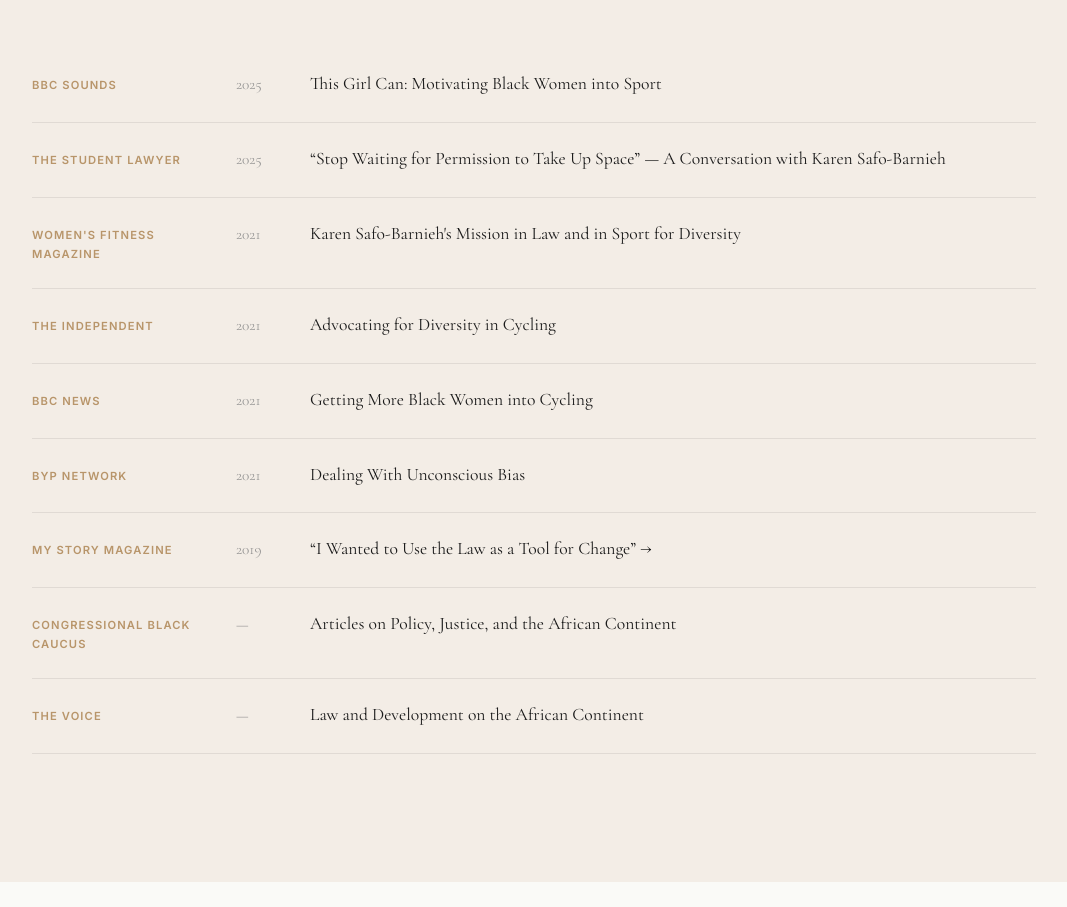
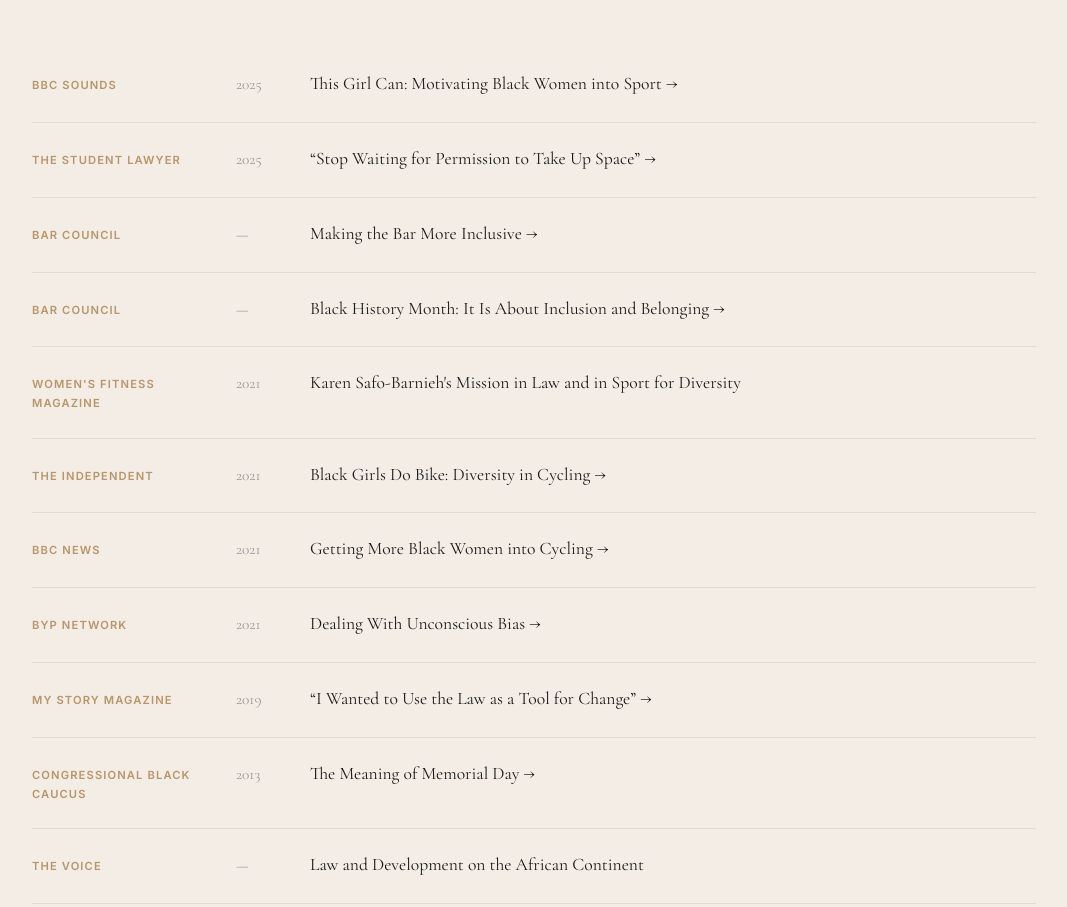
Before and after one commit to legal-hue/karen-personal-site, a plain HTML site: page index.html in a window 1280 px wide. Shown: the part 5480-6387 px from the top of the page, without its empty margins (106-1173 px from the left). Drawn offline with nearby package versions, Linux system fonts and the light colour scheme.

Commit message:
Add all publication links: BBC, Independent, Student Lawyer, Bar Council, BYP, CBC

```diff
--- a/index.html
+++ b/index.html
@@ -233,46 +233,56 @@
             <p class="label reveal">Press &amp; Publications</p>
             <h2 class="section-heading reveal">In the <em>media</em>.</h2>
             <div class="press-grid">
-                <div class="press-item reveal">
+                <a href="https://www.bbc.co.uk/sounds/play/p0m4yv3p" target="_blank" class="press-item press-item-link reveal">
                     <span class="press-outlet">BBC Sounds</span>
                     <span class="press-year">2025</span>
-                    <h3 class="press-title">This Girl Can: Motivating Black Women into Sport</h3>
-                </div>
-                <div class="press-item reveal">
+                    <h3 class="press-title">This Girl Can: Motivating Black Women into Sport &rarr;</h3>
+                </a>
+                <a href="https://thestudentlawyer.com/2025/03/03/stop-waiting-for-permission-to-take-up-space-a-conversation-with-karen-safo-barnieh-olutogun/" target="_blank" class="press-item press-item-link reveal">
                     <span class="press-outlet">The Student Lawyer</span>
                     <span class="press-year">2025</span>
-                    <h3 class="press-title">&ldquo;Stop Waiting for Permission to Take Up Space&rdquo; &mdash; A Conversation with Karen Safo-Barnieh</h3>
-                </div>
+                    <h3 class="press-title">&ldquo;Stop Waiting for Permission to Take Up Space&rdquo; &rarr;</h3>
+                </a>
+                <a href="https://www.barcouncil.org.uk/resource/guest-blog-karen-safo-on-making-the-bar-more-inclusive.html" target="_blank" class="press-item press-item-link reveal">
+                    <span class="press-outlet">Bar Council</span>
+                    <span class="press-year">&mdash;</span>
+                    <h3 class="press-title">Making the Bar More Inclusive &rarr;</h3>
+                </a>
+                <a href="https://www.barcouncil.org.uk/resource/black-history-month-blog-it-is-about-inclusion-and-belonging.html" target="_blank" class="press-item press-item-link reveal">
+                    <span class="press-outlet">Bar Council</span>
+                    <span class="press-year">&mdash;</span>
+                    <h3 class="press-title">Black History Month: It Is About Inclusion and Belonging &rarr;</h3>
+                </a>
                 <div class="press-item reveal">
                     <span class="press-outlet">Women's Fitness Magazine</span>
                     <span class="press-year">2021</span>
                     <h3 class="press-title">Karen Safo-Barnieh's Mission in Law and in Sport for Diversity</h3>
                 </div>
-                <div class="press-item reveal">
+                <a href="https://www.independent.co.uk/life-style/black-girls-do-bike-london-club-b1899497.html" target="_blank" class="press-item press-item-link reveal">
                     <span class="press-outlet">The Independent</span>
                     <span class="press-year">2021</span>
-                    <h3 class="press-title">Advocating for Diversity in Cycling</h3>
-                </div>
-                <div class="press-item reveal">
+                    <h3 class="press-title">Black Girls Do Bike: Diversity in Cycling &rarr;</h3>
+                </a>
+                <a href="https://www.bbc.co.uk/news/av/uk-58120398" target="_blank" class="press-item press-item-link reveal">
                     <span class="press-outlet">BBC News</span>
                     <span class="press-year">2021</span>
-                    <h3 class="press-title">Getting More Black Women into Cycling</h3>
-                </div>
-                <div class="press-item reveal">
+                    <h3 class="press-title">Getting More Black Women into Cycling &rarr;</h3>
+                </a>
+                <a href="https://byp.network/dealing-with-unconscious-bias-karen-safo-barnieh/" target="_blank" class="press-item press-item-link reveal">
                     <span class="press-outlet">BYP Network</span>
                     <span class="press-year">2021</span>
-                    <h3 class="press-title">Dealing With Unconscious Bias</h3>
-                </div>
+                    <h3 class="press-title">Dealing With Unconscious Bias &rarr;</h3>
+                </a>
                 <a href="https://www.mystorymagazine.com/motivational-monday-i-wanted-to-use-the-law-as-a-tool-for-change-and-i-knew-that-the-only-way-to-do-it-was-to-qualify-as-a-barrister-barrister-karen-safo-barnieh/" target="_blank" class="press-item press-item-link reveal">
                     <span class="press-outlet">My Story Magazine</span>
                     <span class="press-year">2019</span>
                     <h3 class="press-title">&ldquo;I Wanted to Use the Law as a Tool for Change&rdquo; &rarr;</h3>
                 </a>
-                <div class="press-item reveal">
+                <a href="http://www.cbcfinc.org/thevillage/2013/05/06/the-meaning-of-memorial-day/" target="_blank" class="press-item press-item-link reveal">
                     <span class="press-outlet">Congressional Black Caucus</span>
-                    <span class="press-year">&mdash;</span>
-                    <h3 class="press-title">Articles on Policy, Justice, and the African Continent</h3>
-                </div>
+                    <span class="press-year">2013</span>
+                    <h3 class="press-title">The Meaning of Memorial Day &rarr;</h3>
+                </a>
                 <div class="press-item reveal">
                     <span class="press-outlet">The Voice</span>
                     <span class="press-year">&mdash;</span>
```
